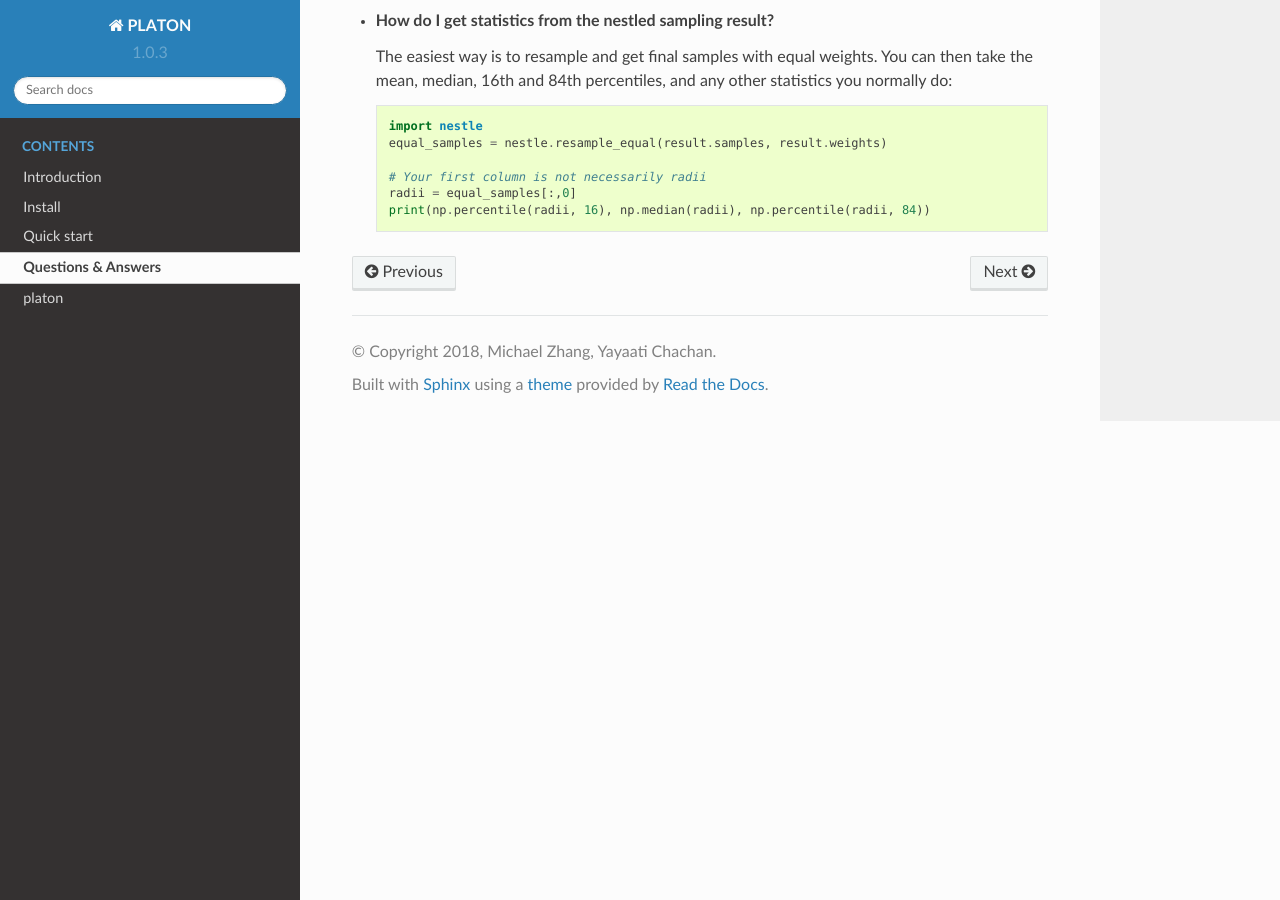
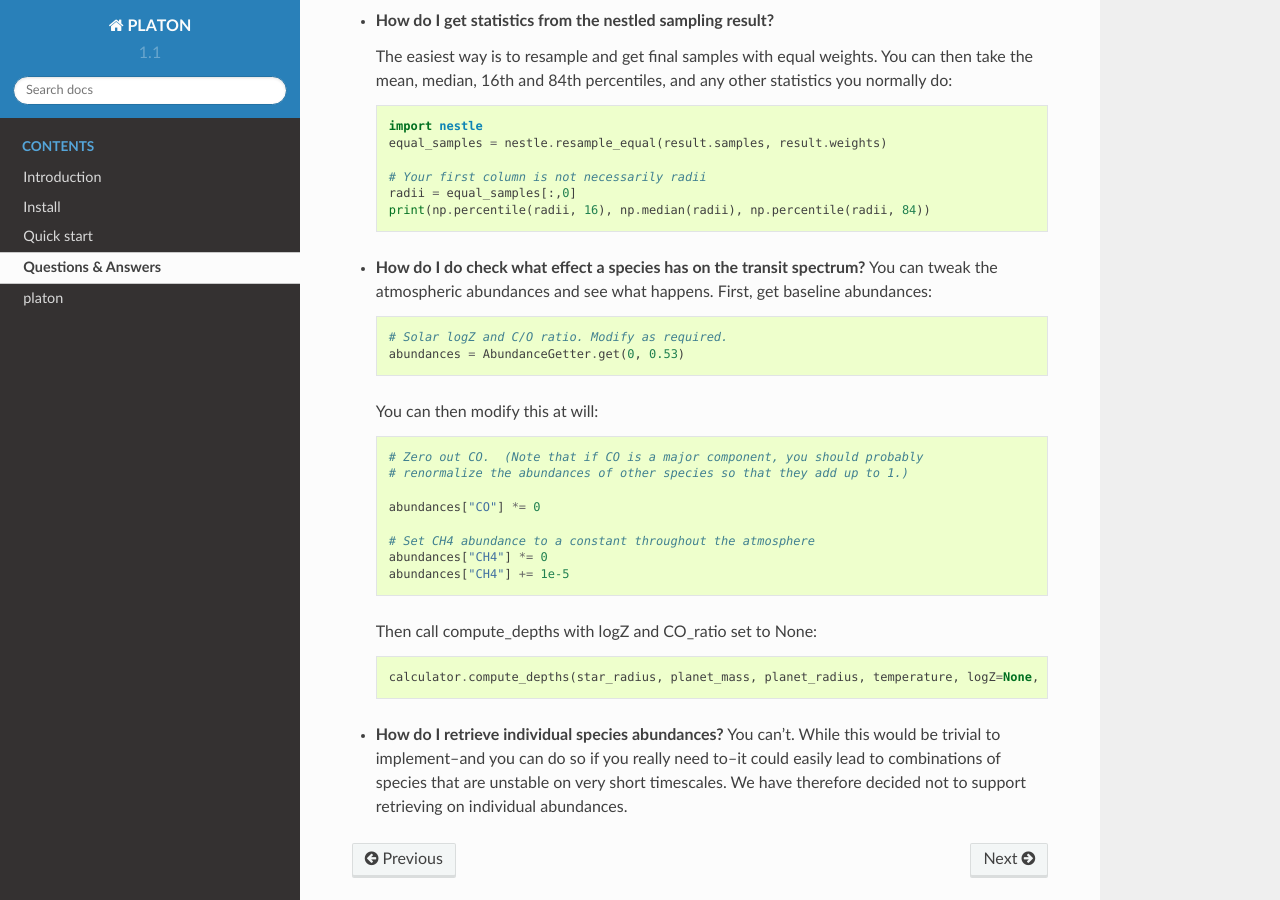
Before and after one commit to ideasrule/platon, a Sphinx documentation site: the page built from docs/questions_and_answers.rst, in a window 1280 px wide and 900 px high, scrolled down 1538 px. Built offline with Sphinx 7.4.7 and the Read the Docs theme 2.0.0, drawn with Linux system fonts in a browser that asks for light colours.

Commit message:
Incrementing to release 1.1
Former-commit-id: df0c929c505457a03cc1e64307e1958d3b66ee2d

```diff
--- a/docs/questions_and_answers.rst
+++ b/docs/questions_and_answers.rst
@@ -87,3 +87,31 @@ in that order.
     # Your first column is not necessarily radii
     radii = equal_samples[:,0]
     print(np.percentile(radii, 16), np.median(radii), np.percentile(radii, 84))
+
+* **How do I do check what effect a species has on the transit spectrum?**
+  You can tweak the atmospheric abundances and see what happens.  First, get
+  baseline abundances: ::
+
+    # Solar logZ and C/O ratio. Modify as required.
+    abundances = AbundanceGetter.get(0, 0.53)
+
+  You can then modify this at will: ::
+
+    # Zero out CO.  (Note that if CO is a major component, you should probably
+    # renormalize the abundances of other species so that they add up to 1.)
+
+    abundances["CO"] *= 0
+
+    # Set CH4 abundance to a constant throughout the atmosphere
+    abundances["CH4"] *= 0
+    abundances["CH4"] += 1e-5
+
+  Then call compute_depths with logZ and CO_ratio set to None: ::
+
+    calculator.compute_depths(star_radius, planet_mass, planet_radius, temperature, logZ=None, CO_ratio=None, custom_abundances=abundances)
+
+* **How do I retrieve individual species abundances?**
+  You can't.  While this would be trivial to implement--and you can do so if
+  you really need to--it could easily lead to combinations of species
+  that are unstable on very short timescales.  We have therefore decided not
+  to support retrieving on individual abundances.
--- a/platon/__init__.py
+++ b/platon/__init__.py
@@ -1,3 +1,3 @@
 name = "platon"
-__version__ = "1.0.3"
-__data_url__ = "https://github.com/ideasrule/platon/releases/download/v1.0/data.zip"
+__version__ = "1.1"
+__data_url__ = "https://github.com/ideasrule/platon/releases/download/v1.1/data.zip"
```
